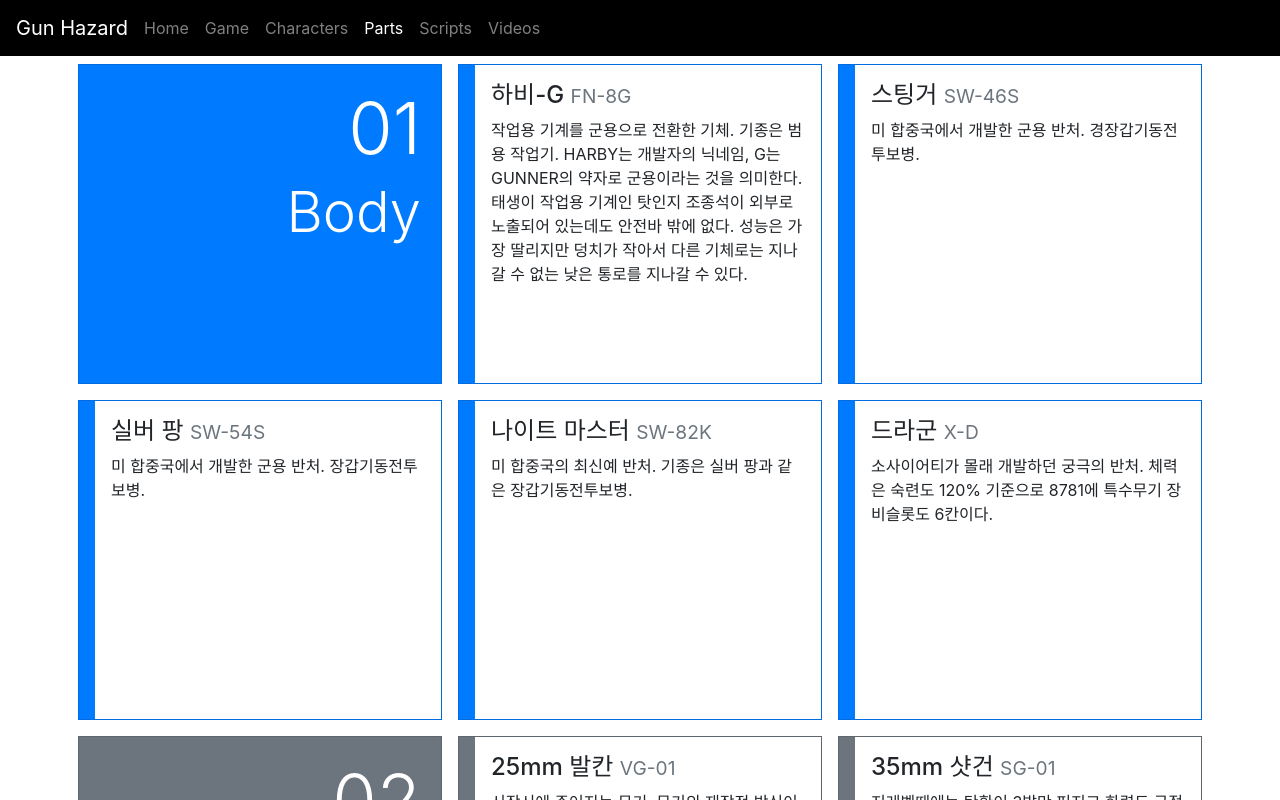
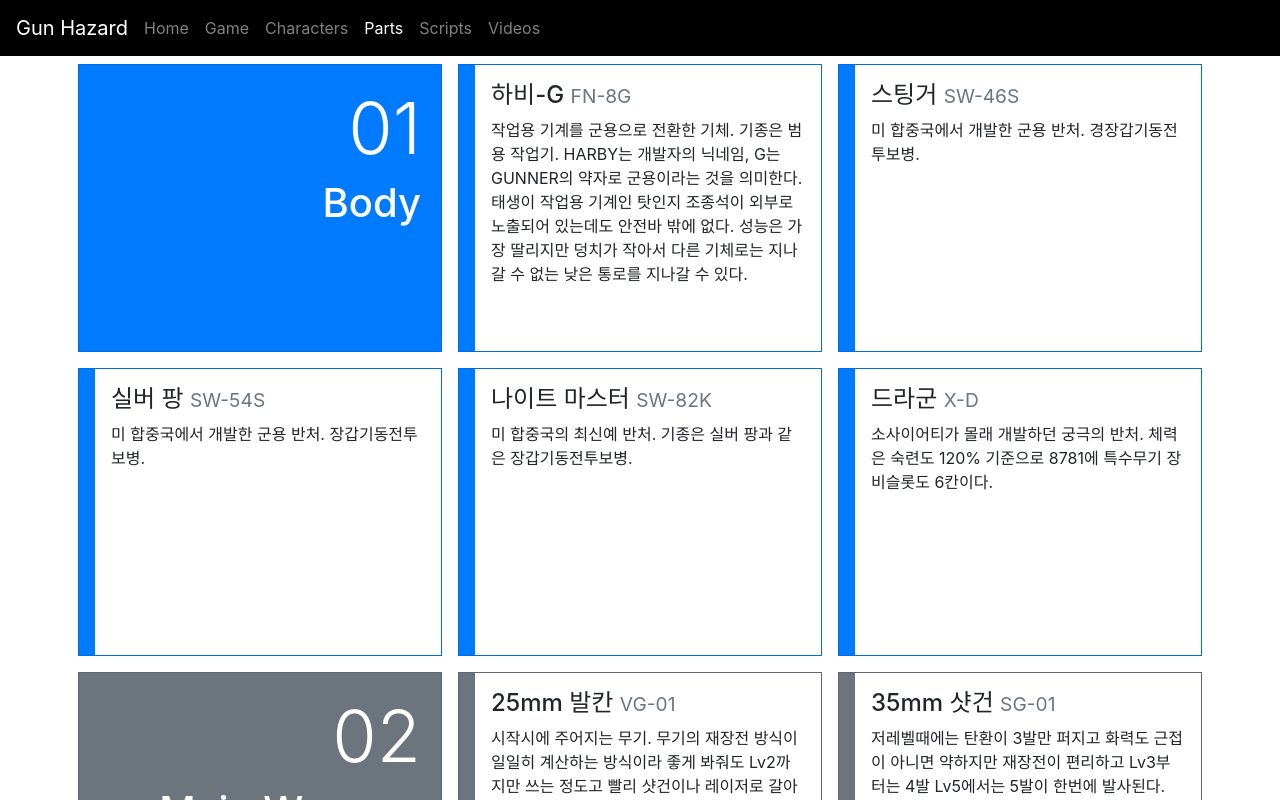
Before and after one commit to the-frontmission/front_mission-gun_hazard, a Vue app: page /parts in a window 1280 px wide. Shown: the top 800 px of the page. Built offline with nearby package versions, Linux system fonts and the light colour scheme.

Commit message:
fixed Part

```diff
--- a/src/components/parts/PartCard.vue
+++ b/src/components/parts/PartCard.vue
@@ -4,7 +4,7 @@
       <template v-if="item.type === 'group'">
         <div class="card-body text-white text-right">
           <h1 class="display-3">{{ item.number }}</h1>
-          <h1 class="display-4">{{ item.name }}</h1>
+          <h1>{{ item.name }}</h1>
         </div>
       </template>
       <template v-else-if="item.type === 'item'">
@@ -34,7 +34,7 @@ export default {
 <style scoped>
 @media (min-width: 768px) {
   .card {
-    min-height: 20rem;
+    min-height: 18rem;
   }
 }
 </style>
```
